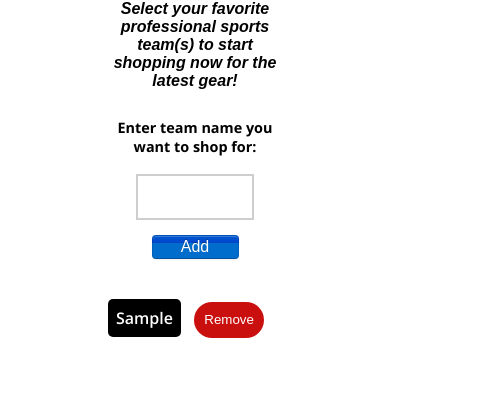
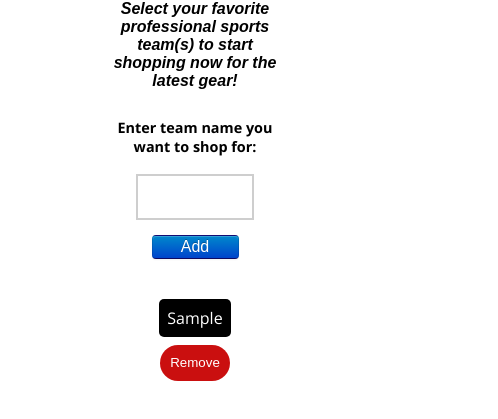
Before and after one commit to noelballon/shopping-cart, a plain HTML site: page index.html in a window 390 px wide. Both pictures are taken after typing "Sample" into the empty fields and a click on the button "Add". Shown: the part 93-512 px from the top of the page, 498 px wide, since content can reach past the window. Drawn offline with nearby package versions, Linux system fonts and the light colour scheme; a web font is replaced by a local one.

Commit message:
changed media query css values for < 500px

```diff
--- a/css/styles.css
+++ b/css/styles.css
@@ -68,6 +68,7 @@ input[type="text"] {
   width: 200px;
   height: 15px;
   padding: 1em;
+  margin: 0 1em 1em;
   border: solid 2px #cecece;
   transition: box-shadow 0.3s, border 0.3s;
 }
@@ -81,7 +82,6 @@ input[type="text"] {
 .btn {
   width: 120px;
   height: 45px;
-  margin: 0 0 0 2em;
   display: inline-block;
   *display: inline;
   font-size: 16px;
@@ -123,12 +123,11 @@ input[type="text"] {
 .btn:hover,
 .btn:focus {
   color: #fff;
+  background-color: #150E80;
   text-decoration: none;
-  background-position: 0 -15px;
-  -webkit-transition: background-position 0.1s linear;
-     -moz-transition: background-position 0.1s linear;
-       -o-transition: background-position 0.1s linear;
-          transition: background-position 0.1s linear;
+   -webkit-box-shadow: inset 0 1px 0 rgba(255, 255, 255, 0.2), 0 1px 2px rgba(0, 0, 0, 0.05);
+     -moz-box-shadow: inset 0 1px 0 rgba(255, 255, 255, 0.2), 0 1px 2px rgba(0, 0, 0, 0.05);
+          box-shadow: inset 0 1px 0 rgba(255, 255, 255, 0.2), 0 1px 2px rgba(0, 0, 0, 0.05);
 }
 
 .btn-primary {
@@ -158,10 +157,14 @@ input[type="text"] {
     cursor: pointer;
 }
 
+.removeBtn:hover {
+	background-color: darkred;
+}
+
 #items {
-	margin: 1.5em auto;
-    width: 390px;
-    text-align: left;
+	margin: 1.5em;
+    width: auto;
+    text-align: center;
     font-weight: 600;
 }
 
@@ -199,4 +202,11 @@ input[type="text"] {
     .prof-league-logos {
 		margin:  0 auto 1em auto;
         }
+
+	#items {
+		margin: 1.5em;
+		width: auto;
+	    text-align: center;
+	    font-weight: 400;
+	}
 }
```
